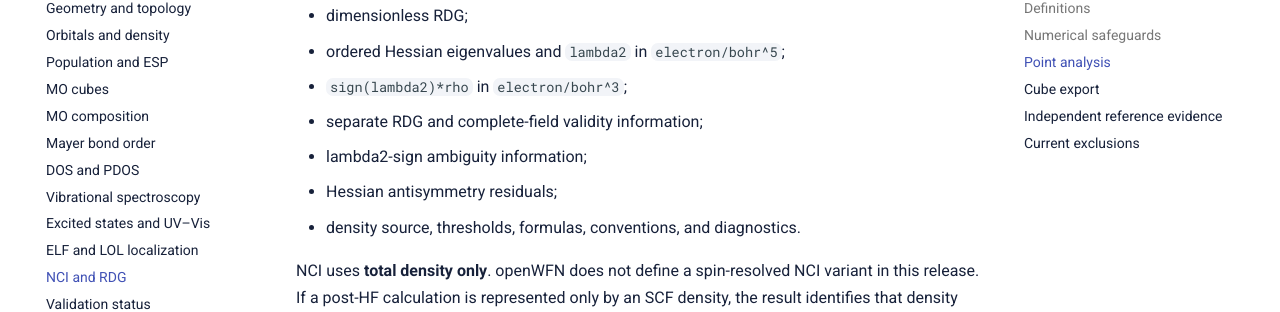
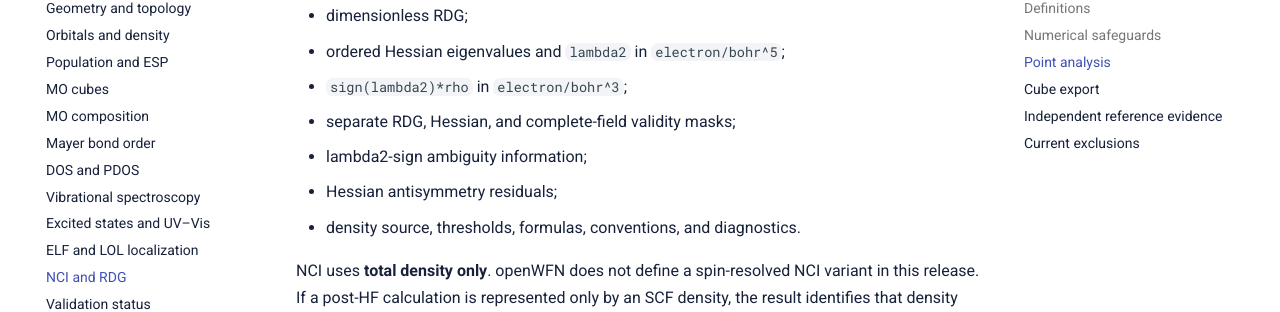
Before and after one commit to sha786muhammed/openWFN, an MkDocs documentation site: the page built from docs/science/nci-rdg.md, in a window 1280 px wide and 900 px high, scrolled down 1935 px. Shown: the part 148-460 px from the top of the window. Built offline with MkDocs 1.6.1 and Material for MkDocs 9.7.7, drawn with Linux system fonts in a browser that asks for light colours; comment, search, counter and statistics services are not loaded.

Commit message:
docs: describe separate NCI Hessian validity mask

```diff
--- a/docs/science/nci-rdg.md
+++ b/docs/science/nci-rdg.md
@@ -82,7 +82,7 @@ The result kind is `nci_rdg`. It reports:
 - dimensionless RDG;
 - ordered Hessian eigenvalues and `lambda2` in `electron/bohr^5`;
 - `sign(lambda2)*rho` in `electron/bohr^3`;
-- separate RDG and complete-field validity information;
+- separate RDG, Hessian, and complete-field validity masks;
 - lambda2-sign ambiguity information;
 - Hessian antisymmetry residuals;
 - density source, thresholds, formulas, conventions, and diagnostics.
```
